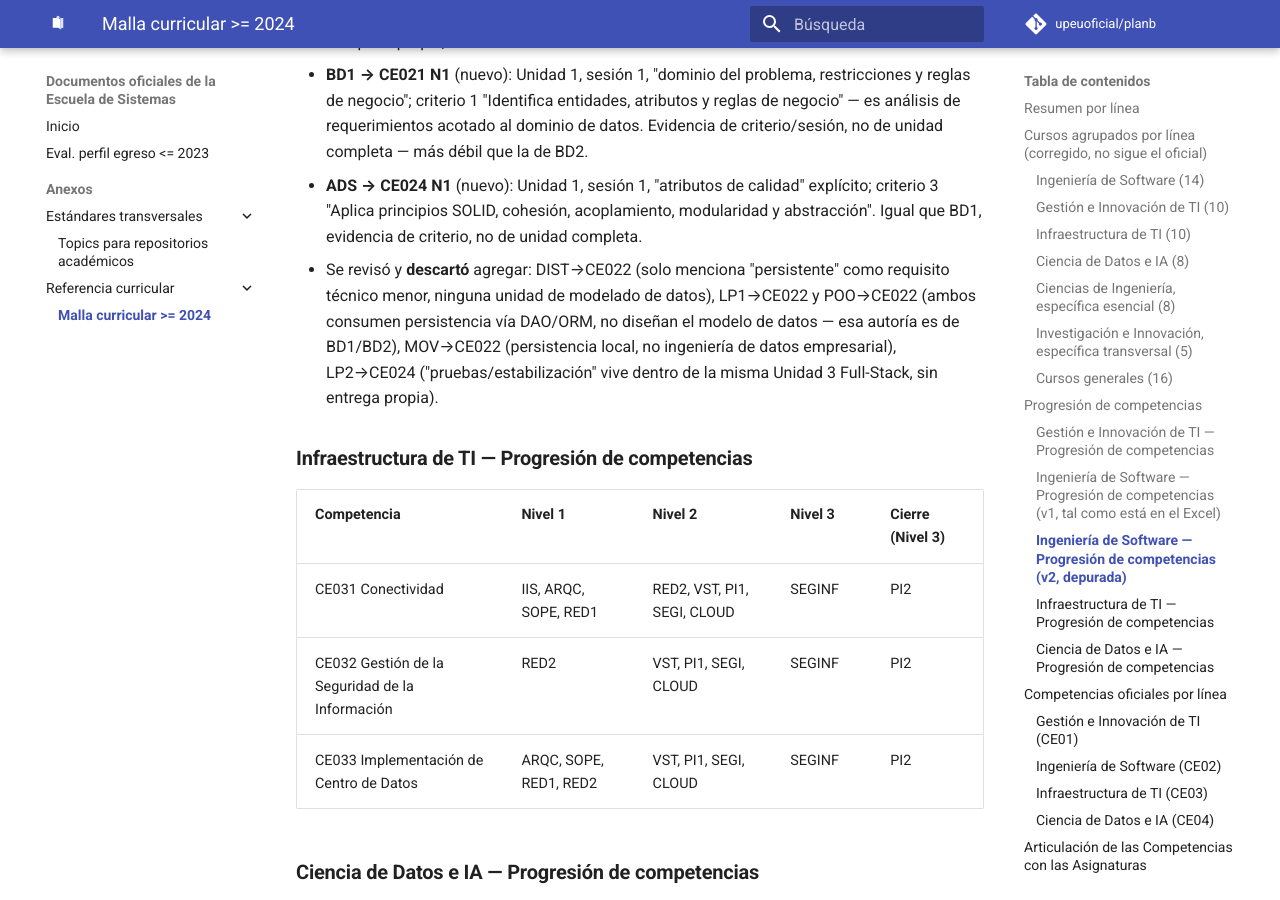
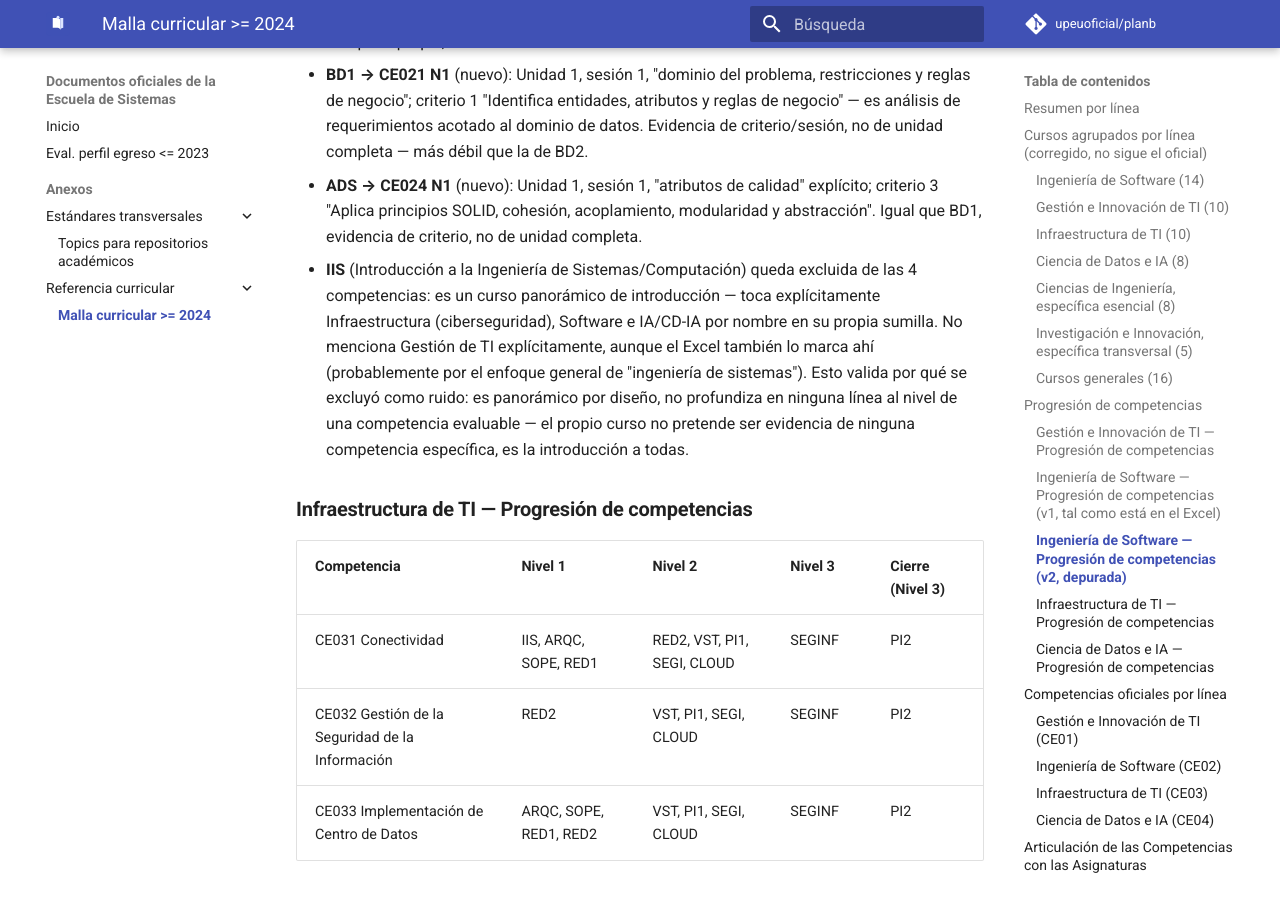
Before and after one commit to upeuoficial/planb, an MkDocs documentation site: the page built from docs/anexos/malla-curricular-2024.md, in a window 1280 px wide and 900 px high, scrolled down 5837 px. Built offline with MkDocs 1.6.1 and Material for MkDocs 9.7.7, drawn with Linux system fonts in a browser that asks for light colours; comment, search, counter and statistics services are not loaded.

Commit message:
plan 2024+

```diff
--- a/docs/anexos/malla-curricular-2024.md
+++ b/docs/anexos/malla-curricular-2024.md
@@ -151,7 +151,7 @@ Cada curso queda solo en la competencia donde tiene evidencia diferenciada; se q
 - **BD2 → CE023 N1** (nuevo): su Unidad 1 se titula "Programación y optimización (Oracle XE)" y es programación PL/SQL real (procedimientos, funciones, triggers, excepciones) — unidad completa propia, evidencia fuerte.
 - **BD1 → CE021 N1** (nuevo): Unidad 1, sesión 1, "dominio del problema, restricciones y reglas de negocio"; criterio 1 "Identifica entidades, atributos y reglas de negocio" — es análisis de requerimientos acotado al dominio de datos. Evidencia de criterio/sesión, no de unidad completa — más débil que la de BD2.
 - **ADS → CE024 N1** (nuevo): Unidad 1, sesión 1, "atributos de calidad" explícito; criterio 3 "Aplica principios SOLID, cohesión, acoplamiento, modularidad y abstracción". Igual que BD1, evidencia de criterio, no de unidad completa.
-- Se revisó y **descartó** agregar: DIST→CE022 (solo menciona "persistente" como requisito técnico menor, ninguna unidad de modelado de datos), LP1→CE022 y POO→CE022 (ambos consumen persistencia vía DAO/ORM, no diseñan el modelo de datos — esa autoría es de BD1/BD2), MOV→CE022 (persistencia local, no ingeniería de datos empresarial), LP2→CE024 ("pruebas/estabilización" vive dentro de la misma Unidad 3 Full-Stack, sin entrega propia).
+- **IIS** (Introducción a la Ingeniería de Sistemas/Computación) queda excluida de las 4 competencias: es un curso panorámico de introducción — toca explícitamente Infraestructura (ciberseguridad), Software e IA/CD-IA por nombre en su propia sumilla. No menciona Gestión de TI explícitamente, aunque el Excel también lo marca ahí (probablemente por el enfoque general de "ingeniería de sistemas"). Esto valida por qué se excluyó como ruido: es panorámico por diseño, no profundiza en ninguna línea al nivel de una competencia evaluable — el propio curso no pretende ser evidencia de ninguna competencia específica, es la introducción a todas.
 
 ### Infraestructura de TI — Progresión de competencias
 
```
